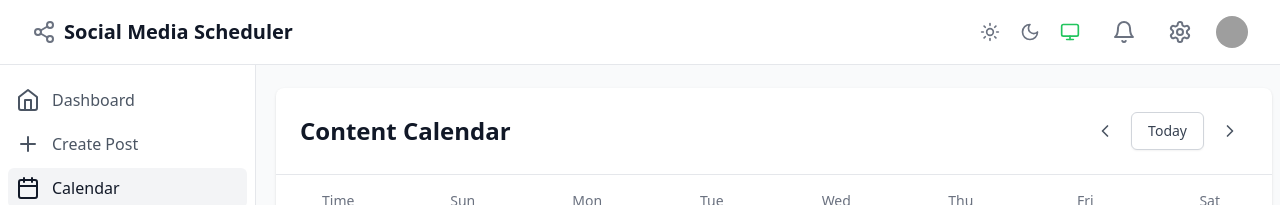
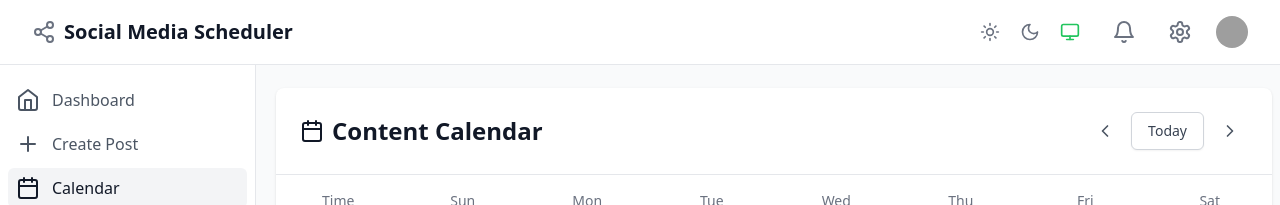
Before and after one commit to Ayyubiy90/social-media-scheduler, a React (Vite) app: page /calendar in a window 1280 px wide. Shown: the top 205 px of the page. Built offline with nearby package versions, Linux system fonts and the light colour scheme; grey boxes are pictures that could not be loaded.

Commit message:
Added Calendar icon before the Content Calendar heading in Calendar.tsx

```diff
--- a/src/pages/Calendar.tsx
+++ b/src/pages/Calendar.tsx
@@ -1,10 +1,21 @@
-import React from 'react';
-import { format, addDays, startOfWeek, isSameDay, parseISO, setHours } from 'date-fns';
-import { DndContext, DragEndEvent, closestCenter } from '@dnd-kit/core';
-import { usePosts } from '../contexts/PostContext';
-import { CalendarPost } from '../components/CalendarPost';
-import { CalendarTimeSlot } from '../components/CalendarTimeSlot';
-import { ChevronLeft, ChevronRight } from 'lucide-react';
+import React from "react";
+import {
+  format,
+  addDays,
+  startOfWeek,
+  isSameDay,
+  parseISO,
+  setHours,
+} from "date-fns";
+import { DndContext, DragEndEvent, closestCenter } from "@dnd-kit/core";
+import { usePosts } from "../contexts/PostContext";
+import { CalendarPost } from "../components/CalendarPost";
+import { CalendarTimeSlot } from "../components/CalendarTimeSlot";
+import {
+  ChevronLeft,
+  ChevronRight,
+  Calendar as CalendarIcon,
+} from "lucide-react";
 
 const HOURS = Array.from({ length: 24 }, (_, i) => i);
 const DAYS = Array.from({ length: 7 }, (_, i) => i);
@@ -18,13 +29,13 @@ export function Calendar() {
     const { active, over } = event;
     if (!over) return;
 
-    const [dayOffset, hour] = (over.id as string).split('-').map(Number);
+    const [dayOffset, hour] = (over.id as string).split("-").map(Number);
     const newDate = addDays(weekStart, dayOffset);
     newDate.setHours(hour, 0, 0, 0);
 
     updatePost(active.id as string, {
       scheduledFor: newDate.toISOString(),
-      status: 'scheduled',
+      status: "scheduled",
     });
   };
 
@@ -32,24 +43,26 @@ export function Calendar() {
     <div className="bg-white dark:bg-gray-800 shadow rounded-lg overflow-hidden">
       <div className="p-6 border-b border-gray-200 dark:border-gray-700">
         <div className="flex justify-between items-center">
-          <h1 className="text-2xl font-semibold text-gray-900 dark:text-white">Content Calendar</h1>
+          <div className="flex items-center">
+            <CalendarIcon className="h-6 w-6 mr-2" />
+            <h1 className="text-2xl font-semibold text-gray-900 dark:text-white">
+              Content Calendar
+            </h1>
+          </div>
           <div className="flex space-x-2">
             <button
               onClick={() => setSelectedDate(addDays(selectedDate, -7))}
-              className="p-2 rounded-md hover:bg-gray-100 dark:hover:bg-gray-700 text-gray-600 dark:text-gray-300"
-            >
+              className="p-2 rounded-md hover:bg-gray-100 dark:hover:bg-gray-700 text-gray-600 dark:text-gray-300">
               <ChevronLeft className="h-5 w-5" />
             </button>
             <button
               onClick={() => setSelectedDate(new Date())}
-              className="px-4 py-2 bg-white dark:bg-gray-700 border border-gray-300 dark:border-gray-600 rounded-md shadow-sm text-sm font-medium text-gray-700 dark:text-gray-200 hover:bg-gray-50 dark:hover:bg-gray-600"
-            >
+              className="px-4 py-2 bg-white dark:bg-gray-700 border border-gray-300 dark:border-gray-600 rounded-md shadow-sm text-sm font-medium text-gray-700 dark:text-gray-200 hover:bg-gray-50 dark:hover:bg-gray-600">
               Today
             </button>
             <button
               onClick={() => setSelectedDate(addDays(selectedDate, 7))}
-              className="p-2 rounded-md hover:bg-gray-100 dark:hover:bg-gray-700 text-gray-600 dark:text-gray-300"
-            >
+              className="p-2 rounded-md hover:bg-gray-100 dark:hover:bg-gray-700 text-gray-600 dark:text-gray-300">
               <ChevronRight className="h-5 w-5" />
             </button>
           </div>
@@ -65,17 +78,17 @@ export function Calendar() {
           return (
             <div
               key={dayOffset}
-              className="py-4 px-2 text-center bg-white dark:bg-gray-800"
-            >
+              className="py-4 px-2 text-center bg-white dark:bg-gray-800">
               <div className="text-sm font-medium text-gray-500 dark:text-gray-400">
-                {format(date, 'EEE')}
+                {format(date, "EEE")}
               </div>
-              <div className={`text-lg font-medium ${
-                isSameDay(date, new Date())
-                  ? 'text-blue-600 dark:text-blue-400'
-                  : 'text-gray-900 dark:text-white'
-              }`}>
-                {format(date, 'd')}
+              <div
+                className={`text-lg font-medium ${
+                  isSameDay(date, new Date())
+                    ? "text-blue-600 dark:text-blue-400"
+                    : "text-gray-900 dark:text-white"
+                }`}>
+                {format(date, "d")}
               </div>
             </div>
           );
@@ -88,30 +101,31 @@ export function Calendar() {
             {HOURS.map((hour) => (
               <div
                 key={hour}
-                className="h-20 border-b border-r border-gray-200 dark:border-gray-700 text-sm text-gray-500 dark:text-gray-400 text-center py-1"
-              >
-                {format(setHours(new Date(), hour), 'ha')}
+                className="h-20 border-b border-r border-gray-200 dark:border-gray-700 text-sm text-gray-500 dark:text-gray-400 text-center py-1">
+                {format(setHours(new Date(), hour), "ha")}
               </div>
             ))}
           </div>
 
           {DAYS.map((dayOffset) => (
-            <div key={dayOffset} className="border-r border-gray-200 dark:border-gray-700 bg-white dark:bg-gray-800">
+            <div
+              key={dayOffset}
+              className="border-r border-gray-200 dark:border-gray-700 bg-white dark:bg-gray-800">
               {HOURS.map((hour) => {
                 const date = addDays(weekStart, dayOffset);
                 date.setHours(hour, 0, 0, 0);
                 const scheduledPosts = posts.filter(
-                  (post) => post.scheduledFor &&
-                  isSameDay(parseISO(post.scheduledFor), date) &&
-                  parseISO(post.scheduledFor).getHours() === hour
+                  (post) =>
+                    post.scheduledFor &&
+                    isSameDay(parseISO(post.scheduledFor), date) &&
+                    parseISO(post.scheduledFor).getHours() === hour
                 );
 
                 return (
                   <CalendarTimeSlot
                     key={`${dayOffset}-${hour}`}
                     id={`${dayOffset}-${hour}`}
-                    date={date}
-                  >
+                    date={date}>
                     {scheduledPosts.map((post) => (
                       <CalendarPost key={post.id} post={post} />
                     ))}
```
